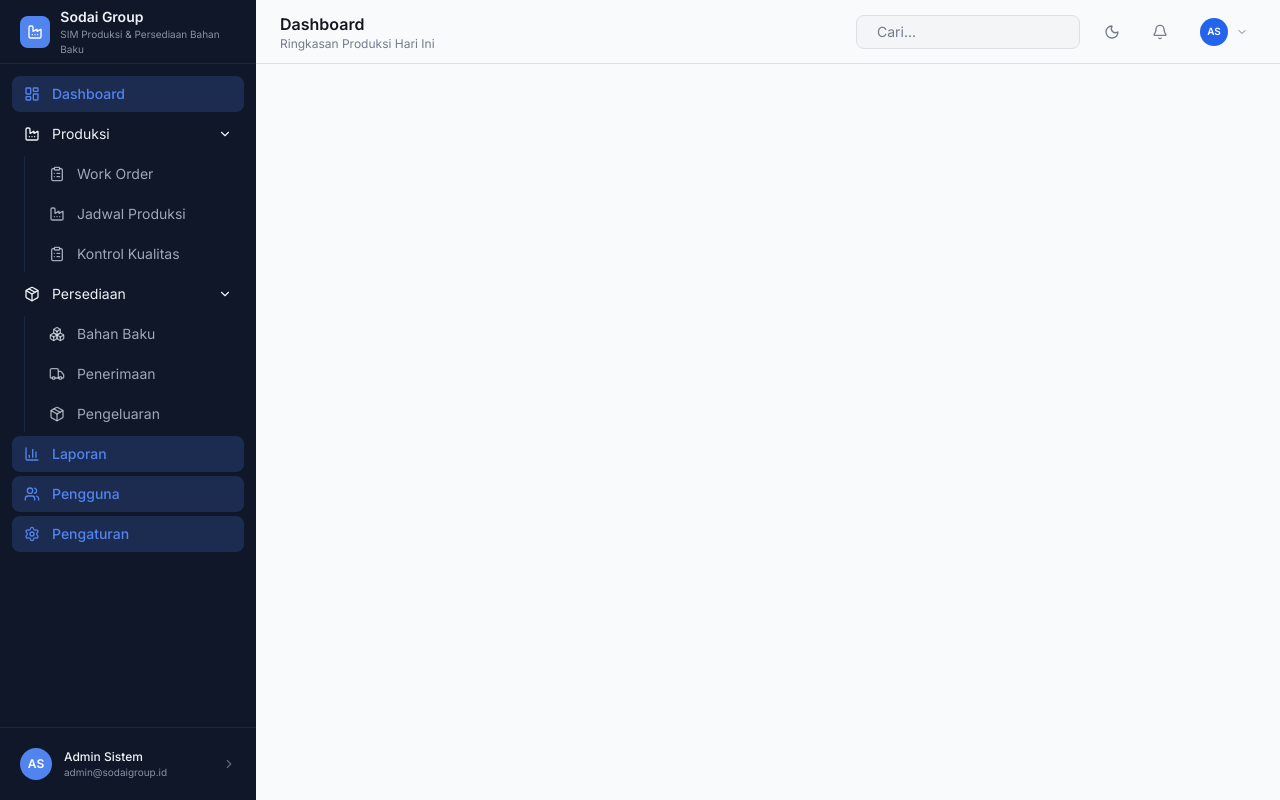
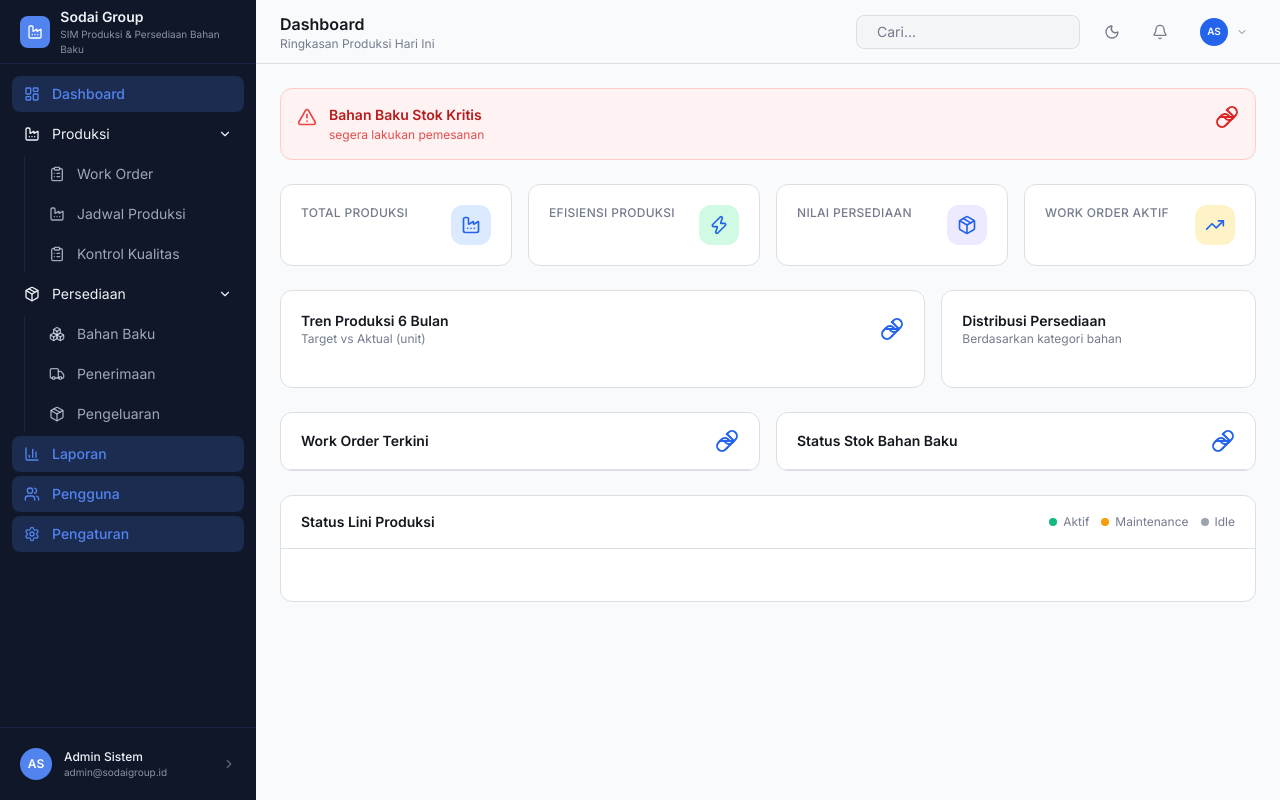
Before and after one commit to Niaaa12/website-konveksi, a Next.js app: page /dashboard in a window 1280 px wide. Built offline with nearby package versions, Linux system fonts and the light colour scheme.

Commit message:
menambahkan beberapa card pada halaman dashboard

```diff
--- a/app/(admin-app)/dashboard/page.tsx
+++ b/app/(admin-app)/dashboard/page.tsx
@@ -1,3 +1,162 @@
+"use client";
+
+import { StatCard } from "@/components/dashboard/StatCard";
+import {
+  AlertTriangle,
+  ArrowRight,
+  Factory,
+  Link,
+  Package,
+  TrendingUp,
+  Zap,
+} from "lucide-react";
+
+
 export default function DashboardPage() {
+  return (
+    <div className="space-y-6">
+      {/* Alert Kritis */}
+      <div className="flex items-start gap-3 rounded-xl border border-red-200 bg-red-50 p-4">
+        <AlertTriangle className="h-5 w-5 text-red-500 flex-shrink-0 mt-0.5" />
+        <div className="flex-1 min-w-0">
+          <p className="text-sm font-semibold text-red-700 dark:text-red-400">
+            Bahan Baku Stok Kritis
+          </p>
+          <p className="text-xs text-red-600/80 dark:text-red-400/70 mt-0.5">
+            segera lakukan pemesanan
+          </p>
+        </div>
+        <Link
+          href=""
+          className="flex-shrink-0 text-xs font-medium text-red-600 dark:text-red-400 hover:underline flex items-center gap-1"
+        >
+          Lihat <ArrowRight className="h-3 w-3" />
+        </Link>
+      </div>
 
+      {/* KPI Cards */}
+      <div className="grid grid-cols-2 lg:grid-cols-4 gap-4">
+        <StatCard
+          title="Total Produksi"
+          value=""
+          subtitle=""
+          icon={Factory}
+          iconBg="bg-blue-100"
+          trend="up"
+          trendValue=""
+        />
+        <StatCard
+          title="Efisiensi Produksi"
+          value=""
+          subtitle=""
+          icon={Zap}
+          iconBg="bg-emerald-100"
+          trend="up"
+          trendValue=""
+        />
+        <StatCard
+          title="Nilai Persediaan"
+          value=""
+          subtitle=""
+          icon={Package}
+          iconBg="bg-violet-100"
+          trend="up"
+          trendValue=""
+        />
+        <StatCard
+          title="Work Order Aktif"
+          value=""
+          subtitle=""
+          icon={TrendingUp}
+          iconBg="bg-amber-100"
+          trend="neutral"
+          trendValue=""
+        />
+      </div>
+
+      {/* Charts Row */}
+      <div className="grid grid-cols-1 lg:grid-cols-3 gap-4">
+        {/* Tren Produksi */}
+        <div className="lg:col-span-2 rounded-xl border border-border bg-card p-5">
+          <div className="flex items-center justify-between mb-5">
+            <div>
+              <h2 className="text-sm font-semibold">Tren Produksi 6 Bulan</h2>
+              <p className="text-xs text-muted-foreground">
+                Target vs Aktual (unit)
+              </p>
+            </div>
+            <Link
+              href=""
+              className="text-xs text-primary hover:underline flex items-center gap-1"
+            >
+              Laporan lengkap <ArrowRight className="h-3 w-3" />
+            </Link>
+          </div>
+        </div>
+        {/* Distribusi Persediaan */}
+        <div className="rounded-xl border border-border bg-card p-5">
+          <div className="mb-5">
+            <h2 className="text-sm font-semibold">Distribusi Persediaan</h2>
+            <p className="text-xs text-muted-foreground">
+              Berdasarkan kategori bahan
+            </p>
+          </div>
+        </div>
+      </div>
+      {/* Tables Row */}
+      <div className="grid grid-cols-1 lg:grid-cols-2 gap-4">
+        {/* Work Order Aktif */}
+        <div className="rounded-xl border border-border bg-card overflow-hidden">
+          <div className="flex items-center justify-between px-5 py-4 border-b border-border">
+            <h2 className="text-sm font-semibold">Work Order Terkini</h2>
+            <Link
+              href=""
+              className="text-xs text-primary hover:underline flex items-center gap-1"
+            >
+              Lihat semua <ArrowRight className="h-3 w-3" />
+            </Link>
+          </div>
+        </div>
+        {/* Stok Kritis */}
+        <div className="rounded-xl border border-border bg-card overflow-hidden">
+          <div className="flex items-center justify-between px-5 py-4 border-b border-border">
+            <h2 className="text-sm font-semibold">Status Stok Bahan Baku</h2>
+            <Link
+              href=""
+              className="text-xs text-primary hover:underline flex items-center gap-1"
+            >
+              Lihat semua <ArrowRight className="h-3 w-3" />
+            </Link>
+          </div>
+        </div>
+      </div>
+      {/* Status Mesin */}
+      <div className="rounded-xl border border-border bg-card overflow-hidden">
+        <div className="flex items-center justify-between px-5 py-4 border-b border-border">
+          <h2 className="text-sm font-semibold">Status Lini Produksi</h2>
+          <div className="flex gap-3 text-xs text-muted-foreground">
+            <span className="flex items-center gap-1.5">
+              <span className="h-2 w-2 rounded-full bg-emerald-500" /> Aktif
+            </span>
+            <span className="flex items-center gap-1.5">
+              <span className="h-2 w-2 rounded-full bg-amber-500" /> Maintenance
+            </span>
+            <span className="flex items-center gap-1.5">
+              <span className="h-2 w-2 rounded-full bg-gray-400" /> Idle
+            </span>
+          </div>
+        </div>
+        <div className="grid grid-cols-1 sm:grid-cols-2 lg:grid-cols-4 divide-y sm:divide-y-0 sm:divide-x divide-border">
+          <div className="p-5">
+            <div className="flex items-start justify-between mb-3">
+
+            </div>
+
+
+
+          </div>
+        </div>
+      </div>
+    </div>
+  );
 }
--- /dev/null
+++ b/components/dashboard/StatCard.tsx
@@ -0,0 +1,68 @@
+import { cn } from "@/lib/utils";
+import { Minus, TrendingDown, TrendingUp } from "lucide-react";
+
+interface StatCardProps {
+  title: string;
+  value: string | number;
+  subtitle?: string;
+  icon: React.ComponentType<{ className?: string }>;
+  iconBg?: string;
+  trend?: "up" | "down" | "neutral";
+  trendValue?: string;
+  className?: string;
+}
+
+export function StatCard({
+    title,
+    value,
+    subtitle,
+    icon: Icon,
+    iconBg = "bg-primary/10",
+    trend,
+    trendValue,
+    className,
+}: StatCardProps){
+    return (
+      <div
+        className={cn(
+          "rounded-xl border border-border bg-card p-5 hover:shadow-md transition-shadow",
+          className
+        )}
+      >
+        <div className="flex items-start justify-between">
+          <div className="flex-1 min-w-0">
+            <p className="text-xs font-medium text-muted-foreground uppercase tracking-wide truncate">
+              {title}
+            </p>
+            <p className="mt-2 text-2xl font-bold text-foreground">{value}</p>
+            {subtitle && (
+              <p className="mt-1 text-xs text-muted-foreground">{subtitle}</p>
+            )}
+          </div>
+          <div
+            className={cn(
+              "flex h-10 w-10 items-center justify-center rounded-xl flex-shrink-0 ml-3",
+              iconBg
+            )}
+          >
+            <Icon className="h-5 w-5 text-primary" />
+          </div>
+        </div>
+        {trend && trendValue && (
+          <div
+            className={cn(
+              "mt-3 flex items-center gap-1.5 text-xs font-medium",
+              trend === "up" && "text-emerald-600",
+              trend === "down" && "text-red-500",
+              trend === "neutral" && "text-muted-foreground"
+            )}
+          >
+            {trend === "up" && <TrendingUp className="h-3.5 w-3.5" />}
+            {trend === "down" && <TrendingDown className="h-3.5 w-3.5" />}
+            {trend === "neutral" && <Minus className="h-3.5 w-3.5" />}
+            <span>{trendValue} vs bulan lalu</span>
+          </div>
+        )}
+      </div>
+    );
+}
--- a/package.json
+++ b/package.json
@@ -24,7 +24,7 @@
     "radix-ui": "^1.4.3",
     "react": "^18",
     "react-dom": "^18",
-    "recharts": "^2.12.7",
+    "recharts": "^2.15.4",
     "shadcn": "^4.6.0",
     "tailwind-merge": "^3.5.0",
     "tw-animate-css": "^1.4.0"
```
Also changed, not shown: 1 other file (tests, documents, lock files or other folders).
